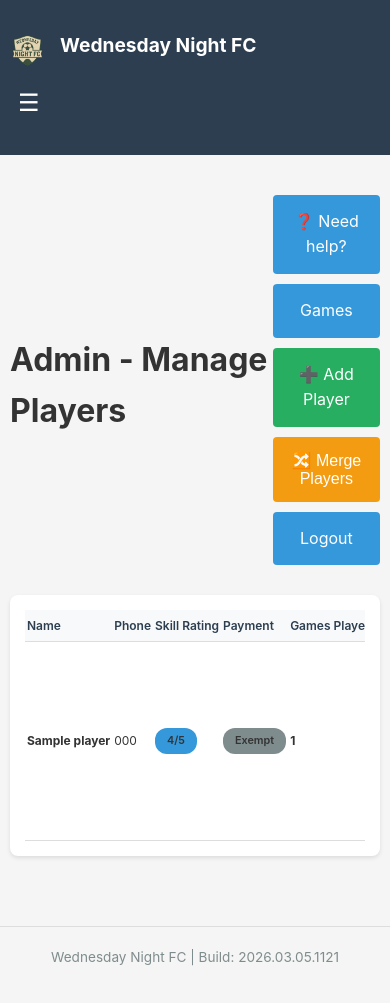
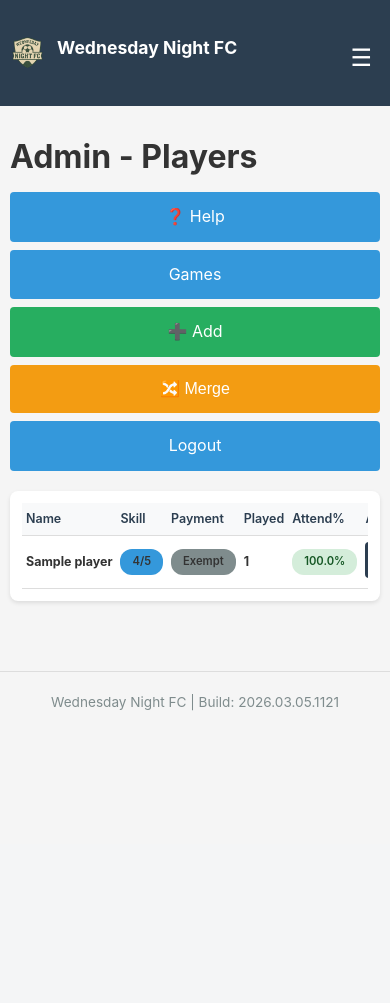
Before and after one commit to counterfitninja/wednesdaynite, a Flask app: page /admin/players in a window 390 px wide. After the commit the page ends 711 px from the top, so only its background shows below. Run offline with Flask 3, Linux system fonts and the light colour scheme; the visitor is signed in with stand-in values (Sample User, id 1); tables that the repository leaves empty hold one stand-in row (values such as "Sample post").

Commit message:
Mobile update

```diff
--- a/templates/admin_players.html
+++ b/templates/admin_players.html
@@ -3,13 +3,29 @@
 {% block title %}Admin - Players{% endblock %}
 
 {% block content %}
-<div style="display: flex; justify-content: space-between; align-items: center; margin-bottom: 20px;">
-    <h1>Admin - Manage Players</h1>
-    <div>
-        <a href="/help" class="btn">❓ Need help?</a>
+<style>
+    @media (max-width: 768px) {
+        .merge-selects {
+            grid-template-columns: 1fr !important;
+        }
+        /* Hide less critical columns on mobile */
+        .col-phone, .col-total-games, .col-paid-total { display: none; }
+        td.actions-cell .btn, td.actions-cell button {
+            display: inline-flex !important;
+            padding: 6px 10px !important;
+            font-size: 0.8em !important;
+            min-height: 36px !important;
+            margin-bottom: 4px;
+        }
+    }
+</style>
+<div class="action-bar">
+    <h1>Admin - Players</h1>
+    <div class="action-bar-btns">
+        <a href="/help" class="btn">❓ Help</a>
         <a href="/admin/games" class="btn">Games</a>
-        <a href="/players/add" class="btn btn-success">➕ Add Player</a>
-        <button onclick="toggleMergeMode()" class="btn" style="background: #f39c12;">🔀 Merge Players</button>
+        <a href="/players/add" class="btn btn-success">➕ Add</a>
+        <button onclick="toggleMergeMode()" class="btn" style="background: #f39c12;">🔀 Merge</button>
         <a href="/logout" class="btn">Logout</a>
     </div>
 </div>
@@ -18,7 +34,7 @@
     <h3 style="color: #856404;">🔀 Merge Players</h3>
     <p style="color: #856404; margin-bottom: 15px;">Merge duplicate players (e.g., wrong spelling). All attendance records from the source player will be moved to the target player, then the source player will be deleted.</p>
     <form method="POST" action="/players/merge" onsubmit="return confirmMerge();">
-        <div style="display: grid; grid-template-columns: 1fr 1fr; gap: 15px; margin-bottom: 15px;">
+        <div class="merge-selects" style="display: grid; grid-template-columns: 1fr 1fr; gap: 15px; margin-bottom: 15px;">
             <div class="form-group">
                 <label style="color: #856404;"><strong>Source Player (will be deleted)</strong></label>
                 <select name="source_player_id" required style="width: 100%; padding: 8px;">
@@ -72,13 +88,13 @@ function confirmMerge() {
         <thead>
             <tr>
                 <th>Name</th>
-                <th>Phone</th>
-                <th>Skill Rating</th>
+                <th class="col-phone">Phone</th>
+                <th>Skill</th>
                 <th>Payment</th>
-                <th>Games Played</th>
-                <th>Paid Total</th>
-                <th>Total Games</th>
-                <th>Attendance Rate</th>
+                <th>Played</th>
+                <th class="col-paid-total">Paid Total</th>
+                <th class="col-total-games">Total</th>
+                <th>Attend%</th>
                 <th>Actions</th>
             </tr>
         </thead>
@@ -91,7 +107,7 @@ function confirmMerge() {
             {% set payment_matches = is_exempt or (paid_games == expected_games) %}
             <tr>
                 <td><strong>{{ player.name }}</strong></td>
-                <td>{{ player.phone or 'N/A' }}</td>
+                <td class="col-phone">{{ player.phone or 'N/A' }}</td>
                 <td>
                     <span class="badge" style="background-color: #3498db;">{{ player.skill_rating or 3 }}/5</span>
                 </td>
@@ -103,12 +119,9 @@ function confirmMerge() {
                     {% endif %}
                 </td>
                 <td><strong>{{ player.games_played }}</strong></td>
-                <td>
+                <td class="col-paid-total">
                     {% if is_exempt %}
                     <span class="badge" style="background-color: #7f8c8d;">Exempt</span>
-                    <div style="font-size: 0.8em; color: #7f8c8d; margin-top: 4px;">
-                        Not required to pay
-                    </div>
                     {% else %}
                     <span class="badge" style="background-color: {% if payment_matches %}#27ae60{% else %}#e74c3c{% endif %};">
                         £{{ "%.2f"|format(paid_total) }}
@@ -118,7 +131,7 @@ function confirmMerge() {
                     </div>
                     {% endif %}
                 </td>
-                <td>{{ player.total_games }}</td>
+                <td class="col-total-games">{{ player.total_games }}</td>
                 <td>
                     {% if player.attendance_rate >= 75 %}
                         <span class="badge badge-success">{{ "%.1f"|format(player.attendance_rate) }}%</span>
@@ -128,7 +141,7 @@ function confirmMerge() {
                         <span class="badge badge-danger">{{ "%.1f"|format(player.attendance_rate) }}%</span>
                     {% endif %}
                 </td>
-                <td>
+                <td class="actions-cell">
                     <a href="/players/{{ player.id }}/payments" class="btn" style="padding: 5px 10px; font-size: 0.9em; margin-right: 5px; background-color: #2c3e50;">Payments</a>
                     <a href="/players/{{ player.id }}/edit" class="btn" style="padding: 5px 10px; font-size: 0.9em; margin-right: 5px;">Edit</a>
                     <form action="/players/{{ player.id }}/delete" method="POST" style="display: inline;" onsubmit="return confirm('Are you sure you want to delete {{ player.name }}? This will also delete all their attendance records.');">
--- a/templates/base.html
+++ b/templates/base.html
@@ -35,8 +35,8 @@
         header {
             background: #2c3e50;
             color: white;
-            padding: 20px 0;
-            margin-bottom: 30px;
+            padding: 16px 0;
+            margin-bottom: 20px;
         }
 
         header h1 {
@@ -315,13 +315,18 @@
             }
 
             .btn {
-                display: block;
+                font-size: 16px !important;
+                padding: 12px 16px !important;
+                min-height: 48px;
+                display: inline-flex;
+                align-items: center;
+                justify-content: center;
+            }
+
+            /* Full-width buttons when standalone in a card/form */
+            .btn-block {
+                display: flex !important;
                 width: 100%;
-                margin-bottom: 10px;
-                text-align: center;
-                font-size: 16px !important;
-                padding: 14px !important;
-                min-height: 48px; /* Touch target size */
             }
 
             .form-group input,
@@ -357,19 +362,65 @@
 
         @media (max-width: 480px) {
             header h1 {
-                font-size: 1.2em;
+                font-size: 1.1em;
             }
 
             .card {
-                padding: 15px;
+                padding: 12px;
             }
 
             table {
-                font-size: 0.75em;
+                font-size: 0.78em;
             }
 
             th, td {
-                padding: 6px 2px;
+                padding: 6px 4px;
+            }
+        }
+
+        /* Responsive action bar: title + buttons */
+        .action-bar {
+            display: flex;
+            justify-content: space-between;
+            align-items: center;
+            margin-bottom: 20px;
+            gap: 10px;
+            flex-wrap: wrap;
+        }
+
+        .action-bar h1, .action-bar h2 {
+            margin: 0;
+        }
+
+        .action-bar-btns {
+            display: flex;
+            gap: 8px;
+            flex-wrap: wrap;
+        }
+
+        @media (max-width: 768px) {
+            .action-bar {
+                flex-direction: column;
+                align-items: stretch;
+            }
+            .action-bar-btns {
+                flex-wrap: wrap;
+            }
+            .action-bar-btns .btn {
+                flex: 1;
+                min-width: calc(50% - 4px);
+                text-align: center;
+                white-space: nowrap;
+            }
+            header {
+                margin-bottom: 15px;
+            }
+        }
+
+        @media (max-width: 480px) {
+            .action-bar-btns .btn {
+                min-width: 100%;
+                flex: unset;
             }
         }
     </style>
@@ -377,11 +428,13 @@
 <body>
     <header>
         <div class="container">
-            <div style="display: flex; align-items: center; gap: 15px;">
-                <img src="{{ url_for('static', filename='wn.png') }}" alt="Wednesday Night FC Logo" style="height: 50px; width: auto;">
-                <h1>Wednesday Night FC</h1>
+            <div style="display: flex; align-items: center; justify-content: space-between;">
+                <div style="display: flex; align-items: center; gap: 12px;">
+                    <img src="{{ url_for('static', filename='wn.png') }}" alt="Wednesday Night FC Logo" style="height: 44px; width: auto;">
+                    <h1>Wednesday Night FC</h1>
+                </div>
+                <button class="menu-toggle" onclick="toggleMenu()" aria-label="Toggle menu">☰</button>
             </div>
-            <button class="menu-toggle" onclick="toggleMenu()" aria-label="Toggle menu">☰</button>
             <nav id="main-nav">
                 <a href="/">Games</a>
                 <a href="/leaderboard">🏆 Leaderboard</a>
```
Also changed, not shown: templates/admin_games.html (+27 -10 lines), templates/edit_game.html (+18 -3 lines), templates/game_detail.html (+17 -6 lines), templates/index.html (+10 -5 lines), templates/leaderboard.html (+15 -1 lines), templates/teams.html (+29 -3 lines), 1 other file.
